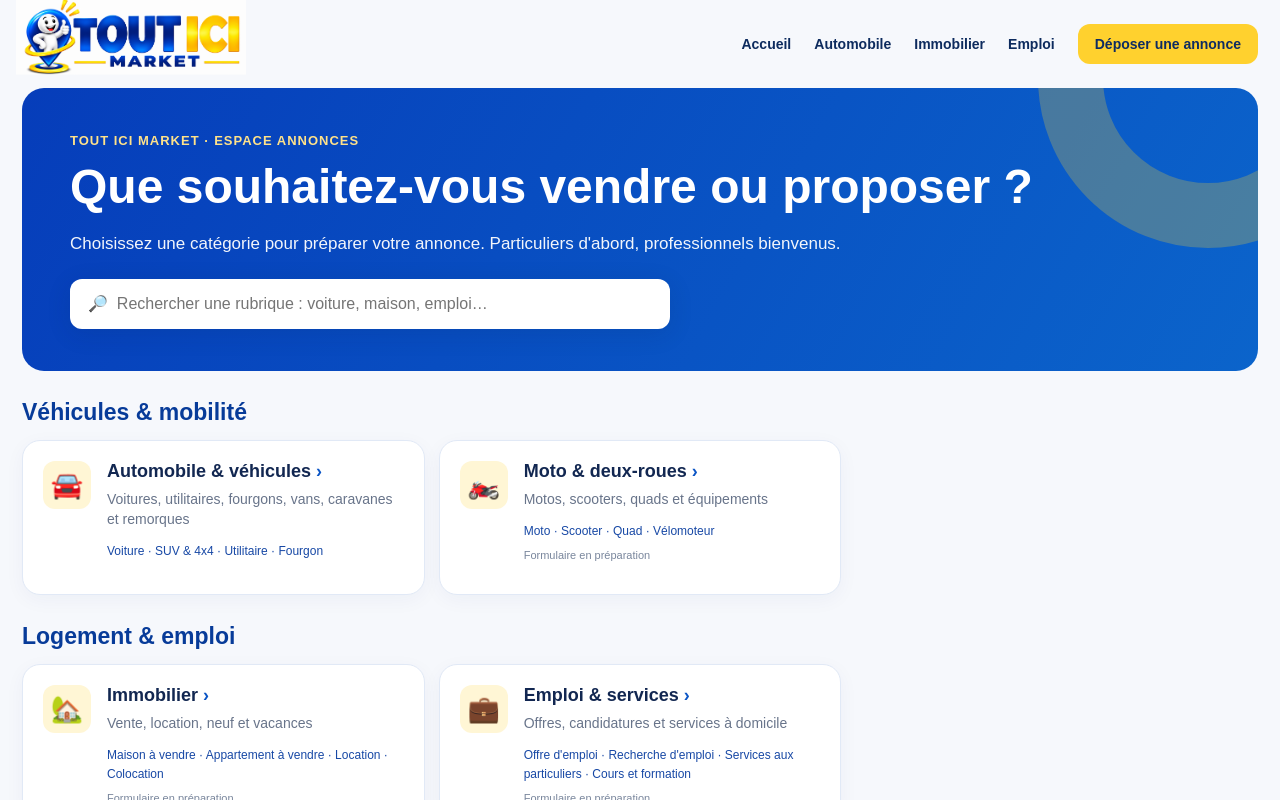
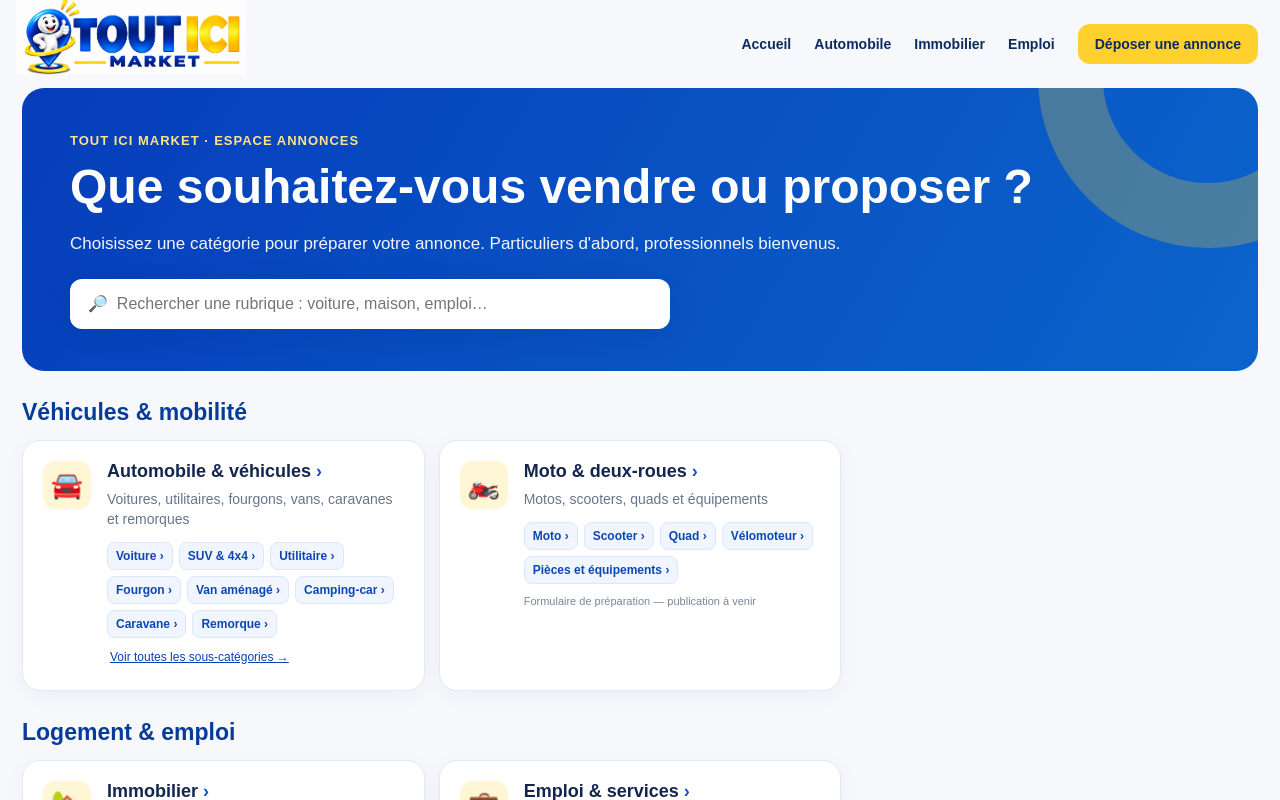
Before and after one commit to Touticimarket/tout-ici-market, a Next.js app: page /deposer in a window 1280 px wide. Shown: the top 800 px of the page. Built offline with nearby package versions, Linux system fonts and the light colour scheme.

Commit message:
Make category and subcategory links individually clickable in deposit hub

```diff
--- a/app/deposer/page.tsx
+++ b/app/deposer/page.tsx
@@ -25,7 +25,13 @@ export default function ChoixDepotPage(){
         .depot-section h2{font-size:23px;margin:0 0 14px;color:#073b99}
         .depot-cards{display:grid;grid-template-columns:repeat(3,minmax(0,1fr));gap:14px}
         .depot-card{display:flex;gap:16px;align-items:flex-start;background:#fff;border:1px solid #e1e9f6;border-radius:18px;padding:20px;text-decoration:none;color:#122751;min-height:155px;box-shadow:0 5px 20px #20376a0b;transition:transform .15s,border-color .15s}
-        .depot-card:hover,.depot-card:focus-visible{transform:translateY(-2px);border-color:#0b56c8;outline-offset:3px}
+        .depot-card:hover{border-color:#0b56c8}
+        .depot-category-link{color:#14264d;text-decoration:none}
+        .depot-category-link:hover{text-decoration:underline}
+        .depot-sub-links{display:flex;flex-wrap:wrap;gap:6px;margin-top:12px}
+        .depot-sub-chip{font-size:12px;color:#0c47b1;background:#f0f5ff;border:1px solid #dce7fb;border-radius:8px;padding:6px 8px;text-decoration:none;font-weight:600}
+        .depot-sub-chip:hover,.depot-sub-chip:focus-visible{background:#fff2c6;border-color:#e1be44}
+        .depot-all-subs{display:inline-block;font-size:12px;color:#0641b2;text-decoration:underline;padding:6px 3px}
         .depot-ico{flex:0 0 auto;width:48px;height:48px;display:grid;place-items:center;background:#fff6d5;border-radius:12px;font-size:26px}
         .depot-card h3{font-size:18px;margin:0 0 8px}
         .depot-card p{font-size:14px;color:#68748a;line-height:1.4;margin:0 0 12px}
@@ -52,15 +58,30 @@ export default function ChoixDepotPage(){
           return <section key={groupe} className="depot-section" aria-label={groupe}>
             <h2>{groupe}</h2>
             <div className="depot-cards">
-              {selection.map(c=><a key={c.slug} href={c.slug==="automobile"?"/automobile/deposer":"/deposer/"+c.slug} className="depot-card">
+              {selection.map(c=><article key={c.slug} className="depot-card">
                 <span className="depot-ico" aria-hidden="true">{c.icone}</span>
-                <div>
-                  <h3>{c.nom} <span style={{color:"#0b55c5"}} aria-hidden="true">›</span></h3>
+                <div style={{minWidth:0,flex:1}}>
+                  <h3><a href={"/deposer/"+c.slug} className="depot-category-link">{c.nom} <span style={{color:"#0b55c5"}} aria-hidden="true">›</span></a></h3>
                   <p>{c.description}</p>
-                  <div className="depot-subs">{c.sousCategories.slice(0,4).join(" · ")}</div>
-                  {c.slug!=="automobile"&&<div style={{color:"#79869c",fontSize:11,marginTop:8}}>Formulaire en préparation</div>}
+                  <div className="depot-sub-links">
+                    {c.sousCategories.slice(0,c.slug==="automobile"?8:5).map(nom=>{
+                      const autoSousRubriques:Record<string,string>={
+                        "Voiture":"voiture","SUV & 4x4":"suv-4x4","Utilitaire":"utilitaire",
+                        "Fourgon":"fourgon","Van aménagé":"van-amenage","Camping-car":"camping-car",
+                        "Caravane":"caravane","Remorque":"remorque","Porte-voiture":"porte-voiture",
+                        "Pièces automobiles":"pieces-auto"
+                      };
+                      const href=c.slug==="automobile"
+                        ? "/automobile/deposer?type="+encodeURIComponent(autoSousRubriques[nom])
+                        : "/deposer/"+c.slug+"?sousCategorie="+encodeURIComponent(nom);
+                      return <a key={nom} className="depot-sub-chip" href={href}>{nom} ›</a>;
+                    })}
+                    {c.sousCategories.length>(c.slug==="automobile"?8:5)&&
+                      <a href={"/deposer/"+c.slug} className="depot-all-subs">Voir toutes les sous-catégories →</a>}
+                  </div>
+                  {c.slug!=="automobile"&&<div style={{color:"#79869c",fontSize:11,marginTop:11}}>Formulaire de préparation — publication à venir</div>}
                 </div>
-              </a>)}
+              </article>)}
             </div>
           </section>
         })}
```
